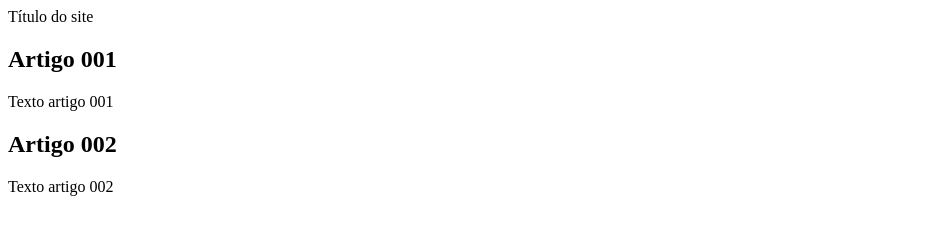
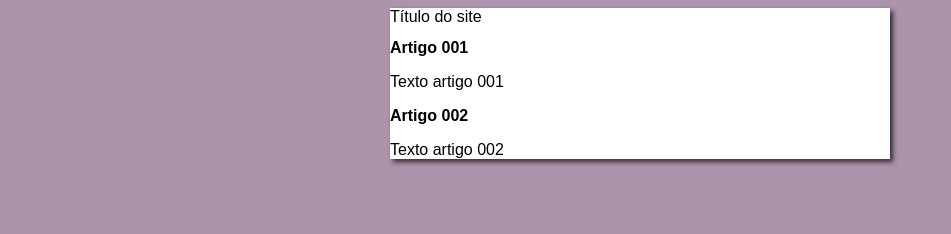
Before and after one commit to MizaelMonteiro/projeto-site, a plain HTML site: page index.html in a window 1280 px wide. Shown: the whole page, without its empty margins (0-951 px from the left). Drawn offline with Linux system fonts and the light colour scheme.

Commit message:
iniciei o disign

```diff
--- /dev/null
+++ b/estilos/style.css
@@ -0,0 +1,13 @@
+*{
+    font-family: Arial, Helvetica, sans-serif;
+    font-size: 16px;
+}
+body{
+    background-color: rgb(172, 148, 172);
+}
+main{
+    background-color: white;
+    width: 500px;
+    margin: auto;
+    box-shadow: 3px 3px 5px rgba(0, 0, 0, 0.712);
+}
--- a/index.html
+++ b/index.html
@@ -4,6 +4,7 @@
     <meta charset="UTF-8">
     <meta name="viewport" content="width=device-width, initial-scale=1.0">
     <title>Título do site</title>
+    <link rel="stylesheet" href="estilos/style.css">
 </head>
 <body>
     <main>
```
